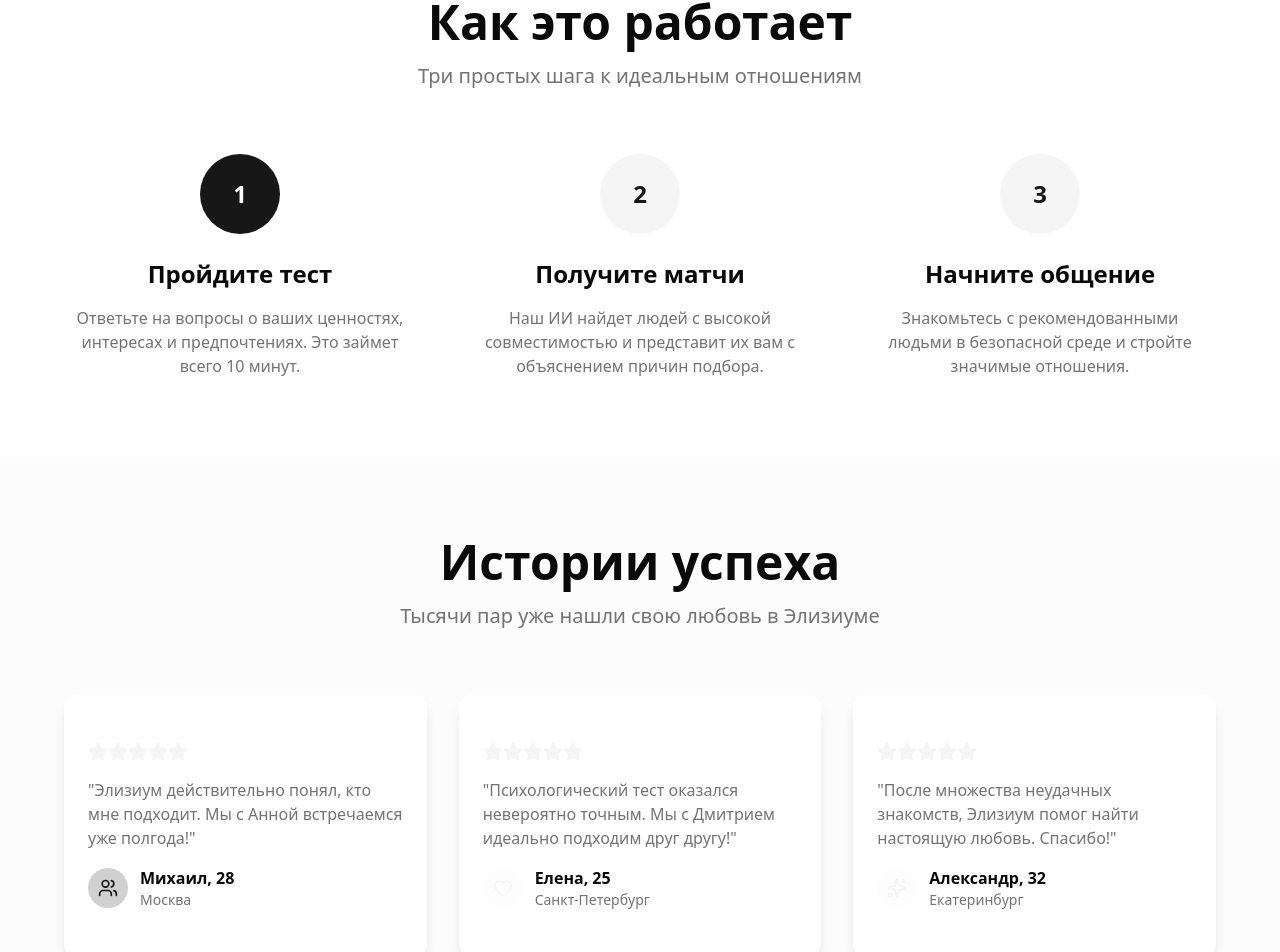
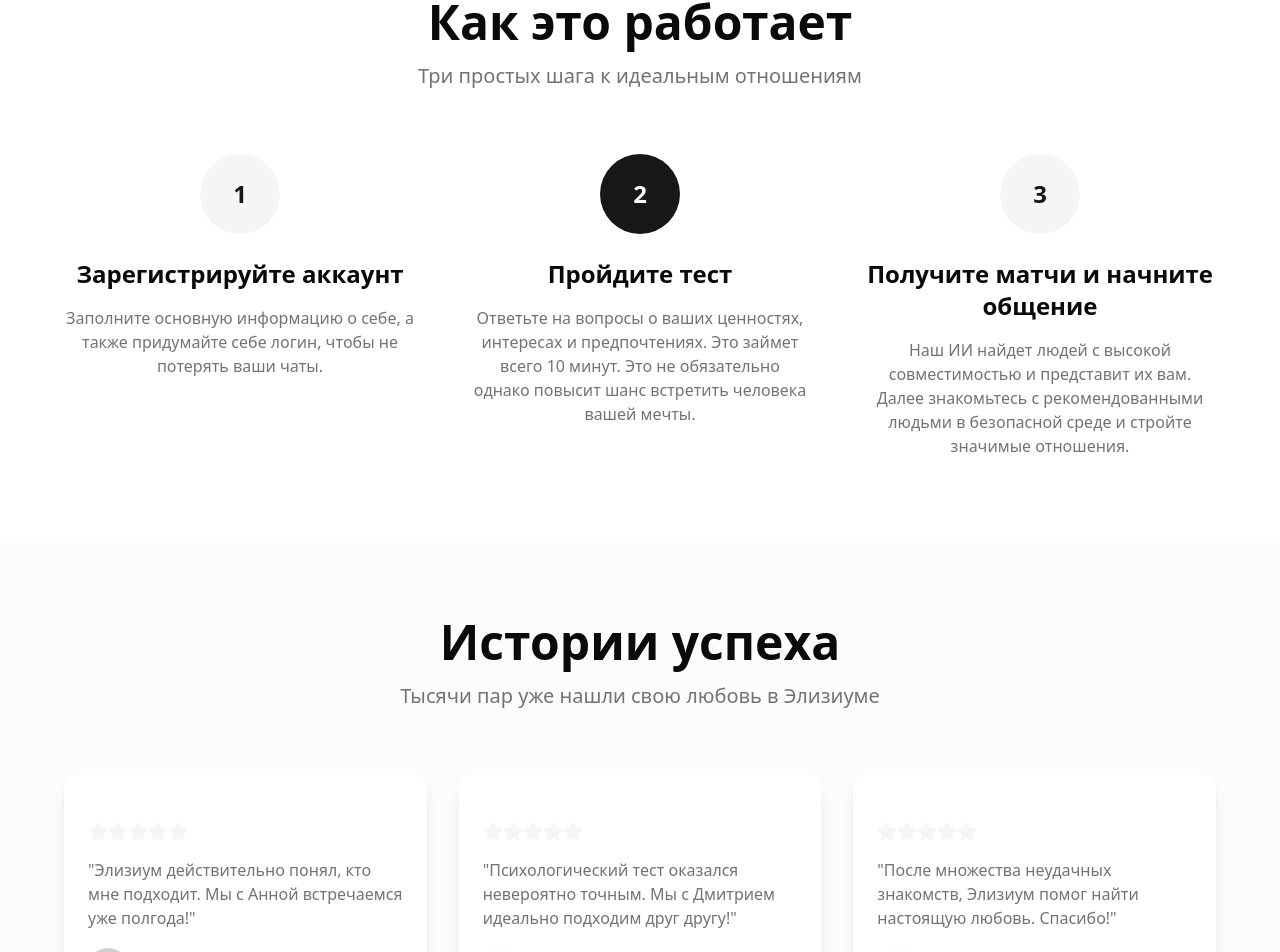
Before and after one commit to Virus1es/justForSave, a Next.js app: page / in a window 1280 px wide. Shown: the part 1403-2355 px from the top of the page. Built offline with nearby package versions, Linux system fonts and the light colour scheme.

Commit message:
refactor: print steps from func

```diff
--- a/src/app/(landing)/_components/work.tsx
+++ b/src/app/(landing)/_components/work.tsx
@@ -1,4 +1,54 @@
-export default function Work(){
+import React from "react";
+import {Card, CardContent} from "@/components/ui/card";
+import {Brain, Shield, Zap} from "lucide-react";
+
+interface StepProps {
+    index: number;
+    title: string;
+    description: string;
+    bgColor: string;
+    fgColor: string;
+}
+
+function Step({ index, title, description, bgColor, fgColor}: StepProps) {
+    return(
+        <div className="text-center">
+            <div
+                className={`w-20 h-20 ${bgColor} rounded-full flex items-center justify-center mx-auto mb-6 text-2xl font-bold ${fgColor}`}>
+                {(index+1).toString()}
+            </div>
+            <h3 className="text-2xl font-bold mb-4">{title}</h3>
+            <p className="text-muted-foreground text-pretty">
+                {description}
+            </p>
+        </div>
+    )
+}
+
+
+export default function Work() {
+    const stepsData = [
+        {
+            title: "Зарегистрируйте аккаунт",
+            description: "Заполните основную информацию о себе, а также придумайте себе логин, чтобы не потерять ваши чаты.",
+            bgColor: "bg-secondary",
+            fgColor: "text-secondary-foreground",
+        },
+        {
+            title: "Пройдите тест",
+            description: "Ответьте на вопросы о ваших ценностях, интересах и предпочтениях. Это займет всего 10 минут. Это не обязательно однако повысит шанс встретить человека вашей мечты.",
+            bgColor: "bg-primary",
+            fgColor: "text-primary-foreground",
+        },
+        {
+            title: "Получите матчи и начните общение",
+            description: "Наш ИИ найдет людей с высокой совместимостью и представит их вам. Далее знакомьтесь с рекомендованными людьми в безопасной среде и стройте значимые отношения.",
+            bgColor: "bg-secondary",
+            fgColor: "text-secondary-foreground",
+        }
+    ];
+
+
     return (
         <section id="how-it-works" className="py-20 px-4">
             <div className="container mx-auto max-w-6xl">
@@ -8,39 +58,16 @@
                 </div>
 
                 <div className="grid md:grid-cols-3 gap-12">
-                    <div className="text-center">
-                        <div
-                            className="w-20 h-20 bg-primary rounded-full flex items-center justify-center mx-auto mb-6 text-2xl font-bold text-primary-foreground">
-                            1
-                        </div>
-                        <h3 className="text-2xl font-bold mb-4">Пройдите тест</h3>
-                        <p className="text-muted-foreground text-pretty">
-                            Ответьте на вопросы о ваших ценностях, интересах и предпочтениях. Это займет всего 10 минут.
-                        </p>
-                    </div>
-
-                    <div className="text-center">
-                        <div
-                            className="w-20 h-20 bg-secondary rounded-full flex items-center justify-center mx-auto mb-6 text-2xl font-bold text-secondary-foreground">
-                            2
-                        </div>
-                        <h3 className="text-2xl font-bold mb-4">Получите матчи</h3>
-                        <p className="text-muted-foreground text-pretty">
-                            Наш ИИ найдет людей с высокой совместимостью и представит их вам с объяснением причин
-                            подбора.
-                        </p>
-                    </div>
-
-                    <div className="text-center">
-                        <div
-                            className="w-20 h-20 bg-accent rounded-full flex items-center justify-center mx-auto mb-6 text-2xl font-bold text-accent-foreground">
-                            3
-                        </div>
-                        <h3 className="text-2xl font-bold mb-4">Начните общение</h3>
-                        <p className="text-muted-foreground text-pretty">
-                            Знакомьтесь с рекомендованными людьми в безопасной среде и стройте значимые отношения.
-                        </p>
-                    </div>
+                    {stepsData.map((step, index) => (
+                        <Step
+                            key={index}
+                            index={index}
+                            title={step.title}
+                            description={step.description}
+                            bgColor={step.bgColor}
+                            fgColor={step.fgColor}
+                        />
+                    ))}
                 </div>
             </div>
         </section>
```
